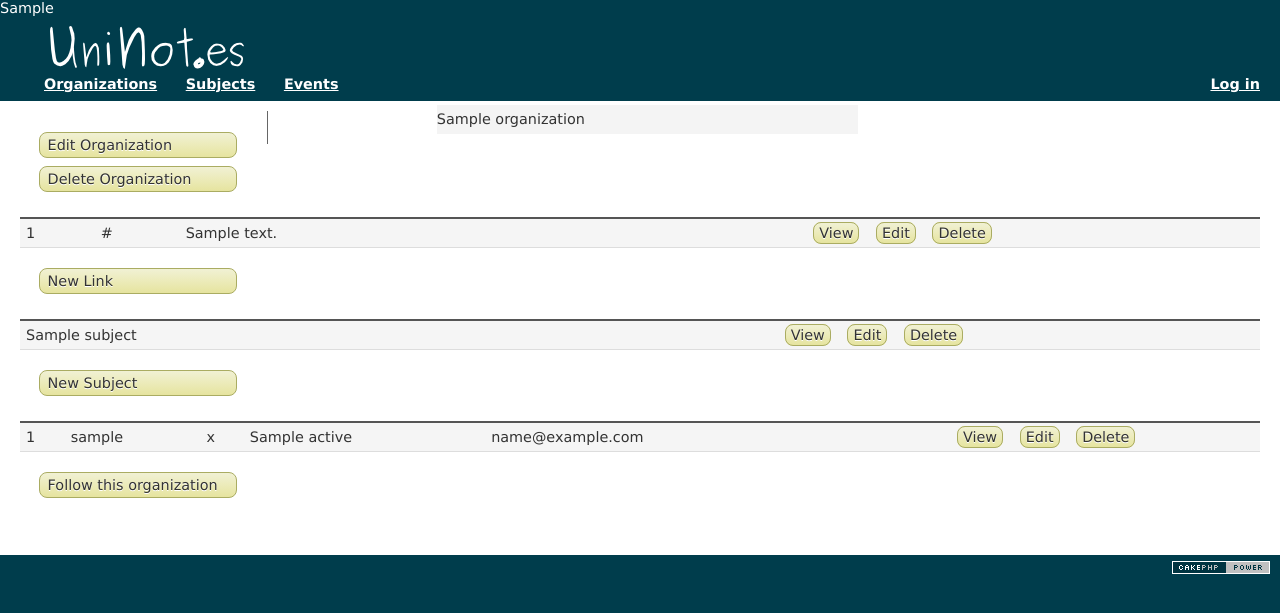
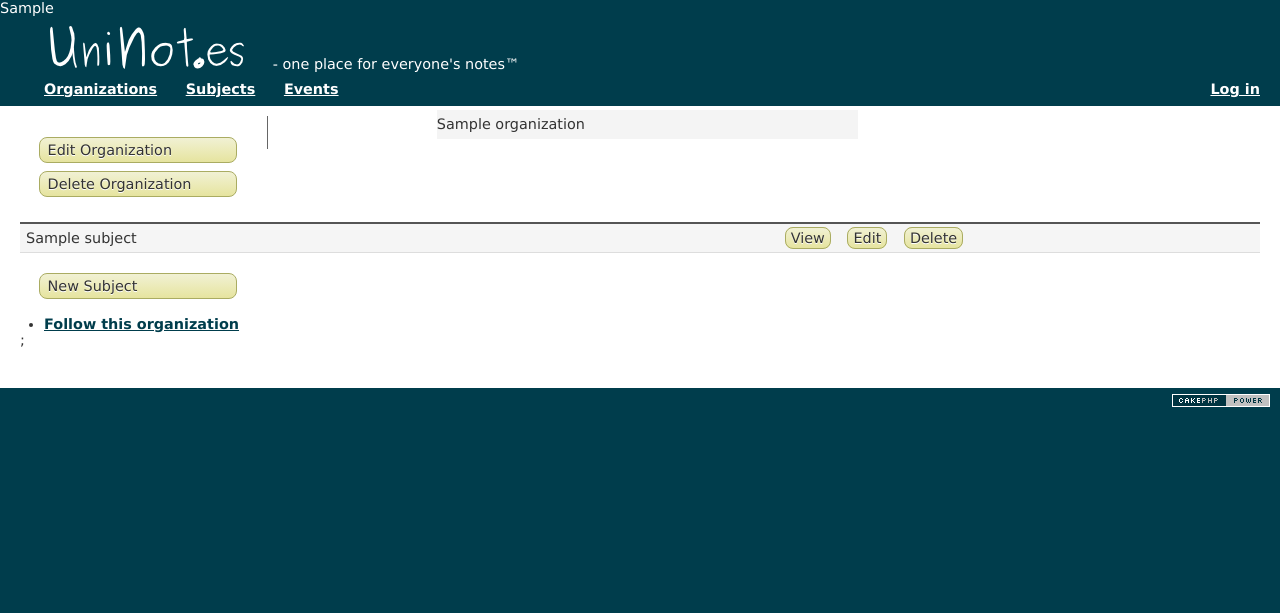
Before and after one commit to pipedreambomb/uninotes, a CakePHP app: the page made by app/views/organizations/view.ctp in a window 1280 px wide. Shown: the top 613 px of the page. Run offline with PHP 8.4 and a stand-in for CakePHP, Linux system fonts and the light colour scheme; the template is opened without the code that fills it: most values are stand-ins (such as "Sample title", 1, 10 or a date in 2020); data that the repository does not hold is empty; some libraries are stand-ins or nearby versions.

Commit message:
end of big tidyup! for now..

```diff
--- a/app/controllers/organizations_controller.php
+++ b/app/controllers/organizations_controller.php
@@ -2,6 +2,7 @@
 class OrganizationsController extends AppController {
 
 	var $name = 'Organizations';
+	var $helpers = array('lists');
 
         public function beforeFilter() {
             parent::beforeFilter();
--- a/app/controllers/subjects_controller.php
+++ b/app/controllers/subjects_controller.php
@@ -2,7 +2,8 @@
 
 class SubjectsController extends AppController {
 
-    var $name = 'Subjects';
+   	var $name = 'Subjects';
+	var $helpers = array('lists');
 
     public function beforeFilter() {
         parent::beforeFilter();
--- a/app/views/layouts/default.ctp
+++ b/app/views/layouts/default.ctp
@@ -22,7 +22,7 @@
     <head>
         <?php echo $this->Html->charset(); ?>
         <title>
-            <?php __('UniNot.es: One place for everyone\'s notes!'); ?>
+            <?php __('UniNot.es: One place for everyone\'s notes -- '); ?>
             <?php echo $title_for_layout; ?>
         </title>
         <?php
@@ -39,10 +39,11 @@
             <div id="header">
                 <h1>
     <?php echo $this->Html->image("logo.png", array(
-    "alt" => "UniNot.es logo",
-    'url' => array('controller' => 'pages', 'action' => 'display', 'home')
+    'alt' => "UniNot.es logo",
+    'url' => array('controller' => 'pages', 'action' => 'display', 'home'),
+    'id' => 'logo'
     )); ?>
-
+- one place for everyone's notes&trade;
                 </h1>
 
                 <div id="navlinks">
--- a/app/views/organizations/view.ctp
+++ b/app/views/organizations/view.ctp
@@ -15,43 +15,9 @@
 		<li><?php echo $this->Html->link(__('Delete Organization', true), array('action' => 'delete', $organization['Organization']['id']), null, sprintf(__('Are you sure you want to delete # %s?', true), $organization['Organization']['id'])); ?> </li>
 	</ul>
 </div>
-<div class="related">
+<div class="related links">
 	<h3><?php __('Related Links');?></h3>
-	<?php if (!empty($organization['Link'])):?>
-	<table cellpadding = "0" cellspacing = "0">
-	<tr>
-		<th><?php __('Id'); ?></th>
-		<th><?php __('Url'); ?></th>
-		<th><?php __('Text'); ?></th>
-		<th class="actions"><?php __('Actions');?></th>
-	</tr>
-	<?php
-		$i = 0;
-		foreach ($organization['Link'] as $link):
-			$class = null;
-			if ($i++ % 2 == 0) {
-				$class = ' class="altrow"';
-			}
-		?>
-		<tr<?php echo $class;?>>
-			<td><?php echo $link['id'];?></td>
-			<td><?php echo $link['url'];?></td>
-			<td><?php echo $link['text'];?></td>
-			<td class="actions">
-				<?php echo $this->Html->link(__('View', true), array('controller' => 'links', 'action' => 'view', $link['id'])); ?>
-				<?php echo $this->Html->link(__('Edit', true), array('controller' => 'links', 'action' => 'edit', $link['id'])); ?>
-				<?php echo $this->Html->link(__('Delete', true), array('controller' => 'links', 'action' => 'delete', $link['id']), null, sprintf(__('Are you sure you want to delete # %s?', true), $link['id'])); ?>
-			</td>
-		</tr>
-	<?php endforeach; ?>
-	</table>
-<?php endif; ?>
-
-	<div class="actions">
-		<ul>
-			<li><?php echo $this->Html->link(__('New Link', true), array('controller' => 'links', 'action' => 'add'));?> </li>
-		</ul>
-	</div>
+	<? echo $this->lists->links($organization['Link']); ?>
 </div>
 <div class="related">
 	<h3><?php __('Related Subjects');?></h3>
@@ -88,46 +54,14 @@
 	</div>
 </div>
 <div class="related">
-	<h3><?php __('Related Users');?></h3>
-	<?php if (!empty($organization['User'])):?>
-	<table cellpadding = "0" cellspacing = "0">
-	<tr>
-		<th><?php __('Id'); ?></th>
-		<th><?php __('Username'); ?></th>
-		<th><?php __('Password'); ?></th>
-		<th><?php __('Active'); ?></th>
-		<th><?php __('Email'); ?></th>
-		<th class="actions"><?php __('Actions');?></th>
-	</tr>
-	<?php
-		$i = 0;
-		foreach ($organization['User'] as $user):
-			$class = null;
-			if ($i++ % 2 == 0) {
-				$class = ' class="altrow"';
-			}
-		?>
-		<tr<?php echo $class;?>>
-			<td><?php echo $user['id'];?></td>
-			<td><?php echo $user['username'];?></td>
-			<td><?php echo $user['password'];?></td>
-			<td><?php echo $user['active'];?></td>
-			<td><?php echo $user['email'];?></td>
-			<td class="actions">
-				<?php echo $this->Html->link(__('View', true), array('controller' => 'users', 'action' => 'view', $user['id'])); ?>
-				<?php echo $this->Html->link(__('Edit', true), array('controller' => 'users', 'action' => 'edit', $user['id'])); ?>
-				<?php echo $this->Html->link(__('Delete', true), array('controller' => 'users', 'action' => 'delete', $user['id']), null, sprintf(__('Are you sure you want to delete # %s?', true), $user['id'])); ?>
-			</td>
-		</tr>
-	<?php endforeach; ?>
-	</table>
-<?php endif; ?>
-
-	<div class="actions">
+	<h3><?php __('Users following this organization');?></h3>
+	<? echo $this->lists->users($organization['User']); ?>
+	<div class=\"actions\">
 		<ul>
-			<li><?php
-                        echo $this->Html->link(__('Follow this organization', true),
-                                array('action' => 'follow', $organization['Organization']['id']));?> </li>
+			<li>
+			<? echo $this->Html->link(__('Follow this organization', true),
+			array('action' => 'follow', $organization['Organization']['id'])); ?>
+			</li>
 		</ul>
-	</div>
+	</div>;
 </div>
--- a/app/views/subjects/index.ctp
+++ b/app/views/subjects/index.ctp
@@ -2,7 +2,6 @@
 	<h2><?php __('Subjects');?></h2>
 	<table cellpadding="0" cellspacing="0">
 	<tr>
-			<th><?php echo $this->Paginator->sort('id');?></th>
 			<th><?php echo $this->Paginator->sort('name');?></th>
 			<th><?php echo $this->Paginator->sort('organization_id');?></th>
 			<th class="actions"><?php __('Actions');?></th>
@@ -16,15 +15,12 @@
 		}
 	?>
 	<tr<?php echo $class;?>>
-		<td><?php echo $subject['Subject']['id']; ?>&nbsp;</td>
-		<td><?php echo $subject['Subject']['name']; ?>&nbsp;</td>
+		<td><?php echo $this->Html->link(__($subject['Subject']['name'], true), array('action' => 'view', $subject['Subject']['id'])); ?>
 		<td>
 			<?php echo $this->Html->link($subject['Organization']['name'], array('controller' => 'organizations', 'action' => 'view', $subject['Organization']['id'])); ?>
 		</td>
 		<td class="actions">
-			<?php echo $this->Html->link(__('View', true), array('action' => 'view', $subject['Subject']['id'])); ?>
 			<?php echo $this->Html->link(__('Edit', true), array('action' => 'edit', $subject['Subject']['id'])); ?>
-			<?php echo $this->Html->link(__('Delete', true), array('action' => 'delete', $subject['Subject']['id']), null, sprintf(__('Are you sure you want to delete # %s?', true), $subject['Subject']['id'])); ?>
 		</td>
 	</tr>
 <?php endforeach; ?>
--- a/app/webroot/css/uninotes.css
+++ b/app/webroot/css/uninotes.css
@@ -23,6 +23,10 @@ root {
 	background-image: none;
 }
 
+#header img#logo {
+	margin-right: 2em;
+}
+
 #header #navlinks {
 	text-align: left;
 	float: left;
@@ -43,6 +47,23 @@ root {
 	font-size: large
 }
 
+#content .related.links {
+	width: 50%;
+}
+
+#content #home {
+	margin: 0 auto;
+	width: 60%;
+}
+
+#content #home h1 {
+	text-align: center;
+}
+
+#content #home p {
+	padding-top: 1em;
+}
+
 ul.inline-headings{
   display:inline-block;
 }
```
Also changed, not shown: app/app_controller.php (+7 -7 lines), app/views/helpers/lists.php (added, +58 -0 lines), app/views/links/edit.ctp (+5 -5 lines), app/views/pages/home.ctp (+6 -4 lines), app/views/subjects/view.ctp (+7 -74 lines).
